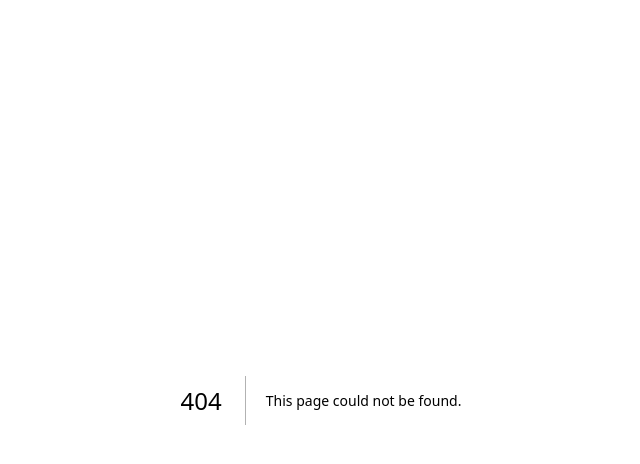
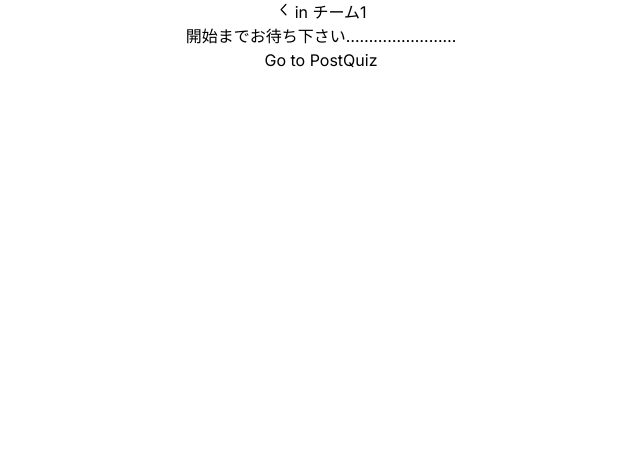
Before and after one commit to tomizawakenshin/hackathon_team4, a Next.js app: page /waiting in a window 1280 px wide. Before the commit this address had no page. Shown: the top 464 px of the page, without its empty margins (319-959 px from the left). Built offline with nearby package versions, Linux system fonts and the light colour scheme.

Commit message:
Add pages prototype
For admin, waiting, home page

```diff
--- /dev/null
+++ b/src/app/admin/page.tsx
@@ -0,0 +1,8 @@
+export default function Admin() {
+  return (
+    <div className="text-center">
+      <div>管理画面</div>
+      <button>ゲームを開始</button>
+    </div>
+  );
+}
--- a/src/app/page.tsx
+++ b/src/app/page.tsx
@@ -2,9 +2,13 @@ import Link from "next/link";
 
 export default function Home() {
   return (
-    <div>
-      this is page
-      <Link href="/post-quiz">Go to post-quiz</Link>
+    <div className="text-center">
+      <div>
+        this is page
+      </div>
+      <div>
+        <Link href="/waiting">Go to waiting page</Link>
+      </div>
     </div>
   );
 }
--- /dev/null
+++ b/src/app/waiting/page.tsx
@@ -0,0 +1,20 @@
+import Link from "next/link";
+
+export default function Waiting() {
+  return (
+    <div className="text-center">
+      <div className="flex justify-center">
+        <Link href="/">
+          <svg xmlns="http://www.w3.org/2000/svg" width="1.2rem" height="1.2rem" viewBox="0 0 15 15"><path fill="currentColor" fill-rule="evenodd" d="M8.842 3.135a.5.5 0 0 1 .023.707L5.435 7.5l3.43 3.658a.5.5 0 0 1-.73.684l-3.75-4a.5.5 0 0 1 0-.684l3.75-4a.5.5 0 0 1 .707-.023" clip-rule="evenodd" /></svg>
+        </Link>
+        <div>in チーム1</div>
+      </div>
+      <div>
+        開始までお待ち下さい……………………
+      </div>
+      <div>
+        <Link href="post-quiz">Go to PostQuiz</Link>
+      </div>
+    </div>
+  );
+}
```
